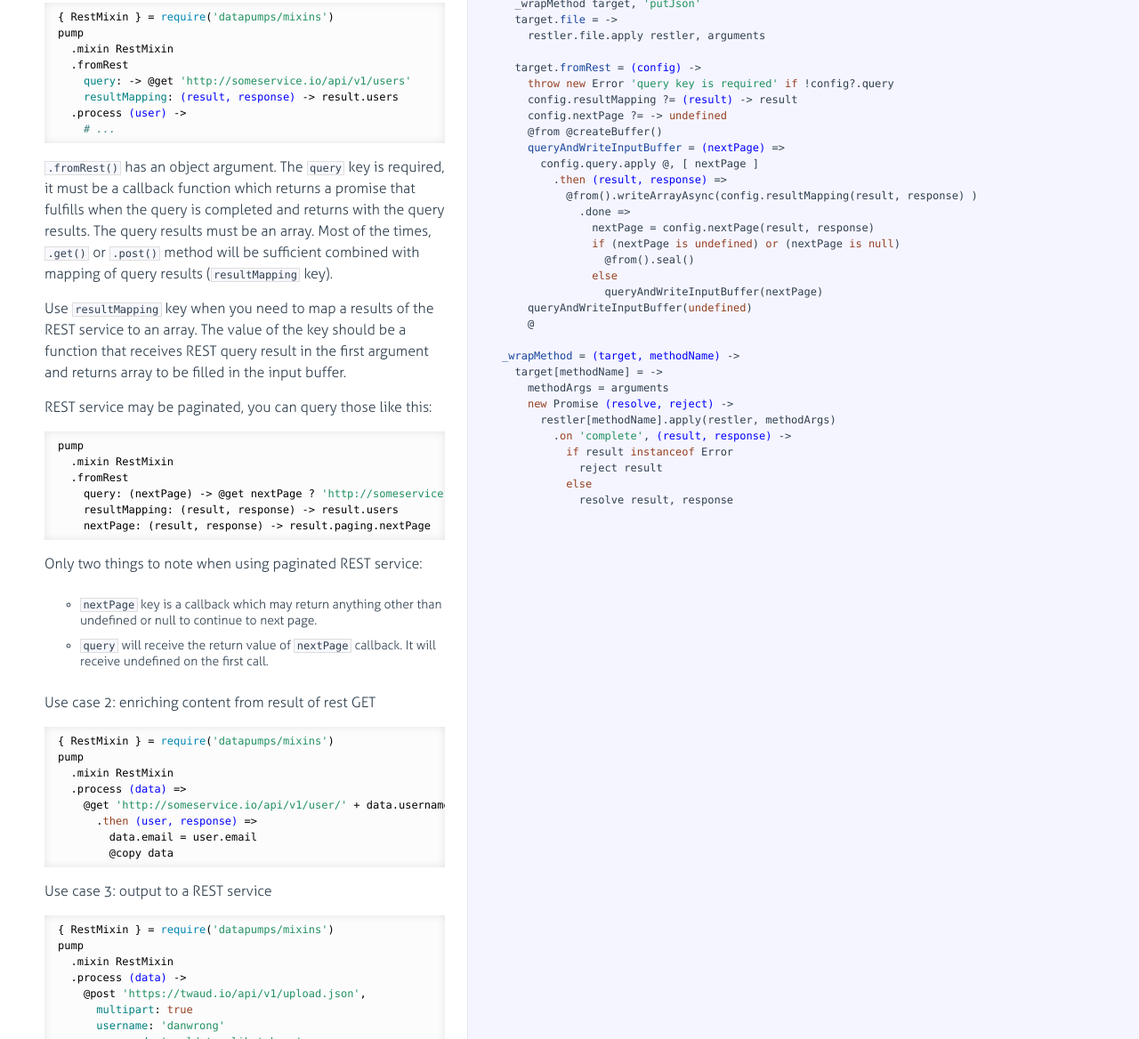
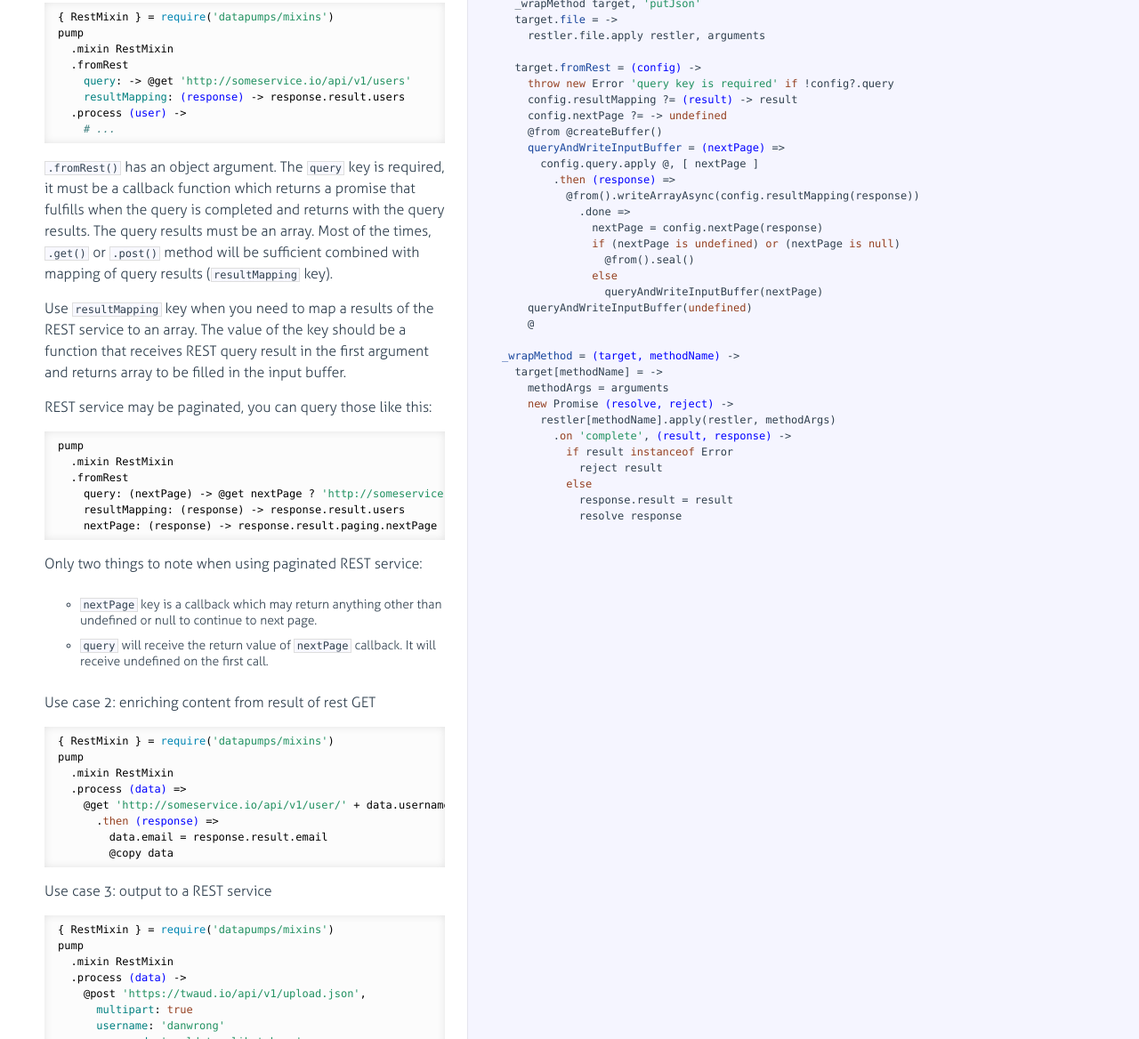
Before and after one commit to agmen-hu/node-datapumps, a plain HTML site: page docs/mixin/RestMixin.html in a window 1280 px wide. Shown: the part 333-1501 px from the top of the page at 89% size. Drawn offline with Linux system fonts and the light colour scheme.

Commit message:
RestMixin: updated docs

```diff
--- a/docs/mixin/RestMixin.html
+++ b/docs/mixin/RestMixin.html
@@ -99,7 +99,7 @@ pump
   .mixin RestMixin
   .fromRest
     <span class="hljs-attribute">query</span>:<span class="hljs-function"> -&gt;</span> <span class="hljs-property">@get</span> <span class="hljs-string">'http://someservice.io/api/v1/users'</span>
-    <span class="hljs-attribute">resultMapping</span>: <span class="hljs-function"><span class="hljs-params">(result, response)</span> -&gt;</span> result.users
+    <span class="hljs-attribute">resultMapping</span>: <span class="hljs-function"><span class="hljs-params">(response)</span> -&gt;</span> response.result.users
   .process <span class="hljs-function"><span class="hljs-params">(user)</span> -&gt;</span>
     <span class="hljs-comment"># ...</span>
 </code></pre>
@@ -115,8 +115,8 @@ array to be filled in the input buffer.</p>
   .mixin RestMixin
   .fromRest
     query: (nextPage) -&gt; @get nextPage ? <span class="hljs-string">'http://someservice.io/api/v1/users'</span>
-    resultMapping: (result, response) -&gt; result.users
-    nextPage: (result, response) -&gt; result.paging.nextPage
+    resultMapping: (response) -&gt; response.result.users
+    nextPage: (response) -&gt; response.result.paging.nextPage
 </code></pre>
 <p>Only two things to note when using paginated REST service:</p>
 <ul>
@@ -131,8 +131,8 @@ pump
   .mixin RestMixin
   .process <span class="hljs-function"><span class="hljs-params">(data)</span> =&gt;</span>
     <span class="hljs-property">@get</span> <span class="hljs-string">'http://someservice.io/api/v1/user/'</span> + data.username
-      .<span class="hljs-keyword">then</span> <span class="hljs-function"><span class="hljs-params">(user, response)</span> =&gt;</span>
-        data.email = user.email
+      .<span class="hljs-keyword">then</span> <span class="hljs-function"><span class="hljs-params">(response)</span> =&gt;</span>
+        data.email = response.result.email
         <span class="hljs-property">@copy</span> data
 </code></pre>
 <p>Use case 3: output to a REST service</p>
@@ -174,10 +174,10 @@ restler = <span class="hljs-built_in">require</span> <span class="hljs-string">'
     <span class="hljs-property">@from</span> <span class="hljs-property">@createBuffer</span>()
     <span class="hljs-function"><span class="hljs-title">queryAndWriteInputBuffer</span> = <span class="hljs-params">(nextPage)</span> =&gt;</span>
       config.query.apply @, [ nextPage ]
-        .<span class="hljs-keyword">then</span> <span class="hljs-function"><span class="hljs-params">(result, response)</span> =&gt;</span>
-          <span class="hljs-property">@from</span>().writeArrayAsync(config.resultMapping(result, response) )
+        .<span class="hljs-keyword">then</span> <span class="hljs-function"><span class="hljs-params">(response)</span> =&gt;</span>
+          <span class="hljs-property">@from</span>().writeArrayAsync(config.resultMapping(response))
             .done<span class="hljs-function"> =&gt;</span>
-              nextPage = config.nextPage(result, response)
+              nextPage = config.nextPage(response)
               <span class="hljs-keyword">if</span> (nextPage <span class="hljs-keyword">is</span> <span class="hljs-literal">undefined</span>) <span class="hljs-keyword">or</span> (nextPage <span class="hljs-keyword">is</span> <span class="hljs-literal">null</span>)
                 <span class="hljs-property">@from</span>().seal()
               <span class="hljs-keyword">else</span>
@@ -194,7 +194,8 @@ restler = <span class="hljs-built_in">require</span> <span class="hljs-string">'
           <span class="hljs-keyword">if</span> result <span class="hljs-keyword">instanceof</span> Error
             reject result
           <span class="hljs-keyword">else</span>
-            resolve result, response</pre></div></div>
+            response.result = result
+            resolve response</pre></div></div>
 
         </li>
 
```
